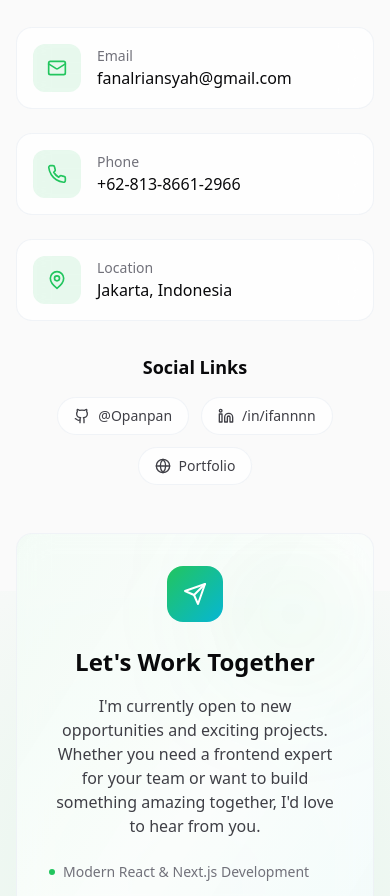
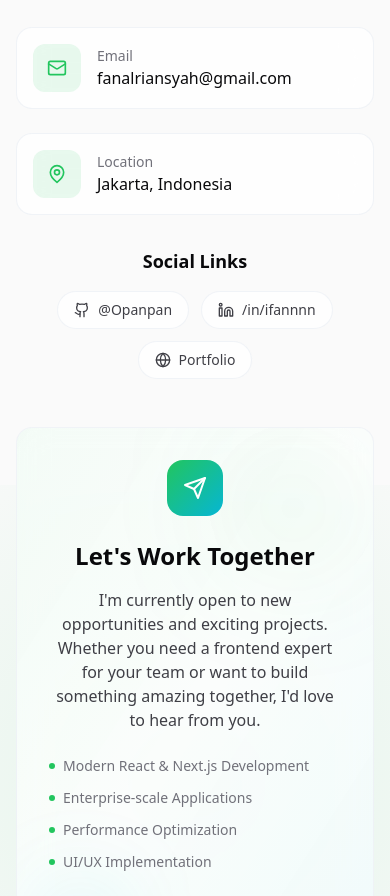
Before and after one commit to Opanpan/personal-website, a Next.js app: page / in a window 390 px wide. Shown: the part 9260-10156 px from the top of the page. Built offline with nearby package versions, Linux system fonts and the light colour scheme; a web font is replaced by a local one.

Commit message:
Remove phone contact information
Remove phone number display from contact section and unused Phone icon import.

```diff
--- a/src/components/Contact.tsx
+++ b/src/components/Contact.tsx
@@ -1,7 +1,7 @@
 import React from 'react';
 import { useTranslation } from 'react-i18next';
 import { motion } from 'framer-motion';
-import { Mail, Phone, MapPin, Github, Linkedin, Globe, Send } from 'lucide-react';
+import { Mail, MapPin, Github, Linkedin, Globe, Send } from 'lucide-react';
 
 const contactInfo = [
   {
@@ -9,12 +9,6 @@ const contactInfo = [
     label: 'email',
     value: 'fanalriansyah@gmail.com',
     href: 'mailto:fanalriansyah@gmail.com',
-  },
-  {
-    icon: Phone,
-    label: 'phone',
-    value: '+62-813-8661-2966',
-    href: 'tel:+6281386612966',
   },
   {
     icon: MapPin,
```
